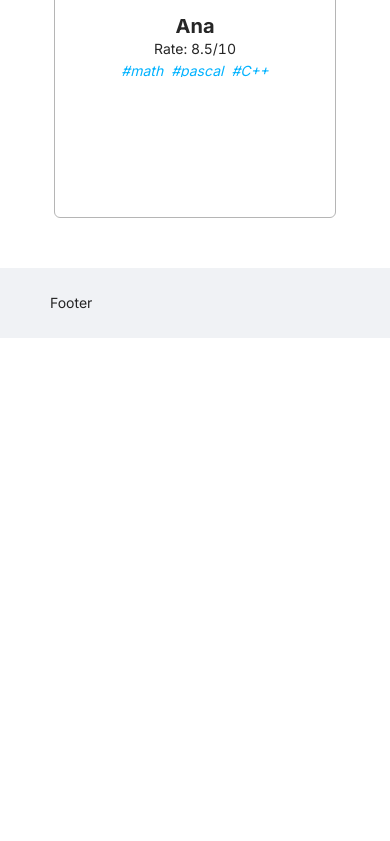
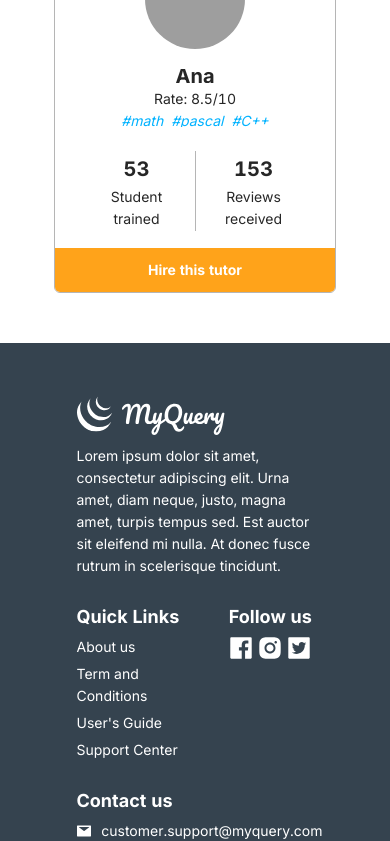
Before and after one commit to longminhdo/my-query, a React (Create React App) app: page /home in a window 390 px wide. Shown: the part 5190-6031 px from the top of the page. Before the commit the page ends 5528 px from the top, so only its background shows below. Built offline with nearby package versions, Linux system fonts and the light colour scheme; grey boxes are pictures that could not be loaded.

Commit message:
update deploy full landing responsive

```diff
--- a/src/components/LandingPages/LandingPageTutorCard/LandingPageTutorCard.scss
+++ b/src/components/LandingPages/LandingPageTutorCard/LandingPageTutorCard.scss
@@ -1,7 +1,8 @@
 @import '@/styles/globalStyles.scss';
 
 .landing-page-tutor-card {
-  height: 340px;
+  position: relative;
+  height: 365px;
   width: 282px;
   background-color: $main-white-color;
   border: 1px solid $gray-color-2;
@@ -57,5 +58,44 @@
       width: fit-content;
       justify-content: flex-start;
     }
+    .tutor-rewards {
+      margin-top: 20px;
+      display: flex;
+      justify-content: center;
+      align-items: center;
+      flex-wrap: wrap;
+      gap: 20px;
+
+      .tutor-rewards-item {
+        b {
+          font-size: 20px;
+        }
+        text-align: center;
+        width: 60px;
+        max-width: 60px;
+        overflow: hidden;
+      }
+    }
+  }
+
+  .card-button {
+    position: absolute;
+    background-color: $main-orange-color;
+    width: 100%;
+    height: 44px;
+    bottom: 0;
+    display: flex;
+    align-items: center;
+    justify-content: center;
+    color: white;
+    font-weight: 700;
+
+    &:hover {
+      cursor: pointer;
+    }
+    -webkit-user-select: none; /* Chrome all / Safari all */
+    -moz-user-select: none; /* Firefox all */
+    -ms-user-select: none; /* IE 10+ */
+    user-select: none;
   }
 }
--- a/src/components/LandingPages/LandingPageTutorCard/LandingPageTutorCard.tsx
+++ b/src/components/LandingPages/LandingPageTutorCard/LandingPageTutorCard.tsx
@@ -26,6 +26,21 @@ const LandingPageTutorCard: FunctionComponent<
           <CategoryTag tagName='pascal' />
           <CategoryTag tagName='C++' />
         </div>
+        <div className='tutor-rewards'>
+          <div className='tutor-rewards-item'>
+            <b> 53</b>
+            <p>Student trained</p>
+          </div>
+          <Divider
+            type='vertical'
+            style={{ height: 80, borderColor: '#b5b5b5' }}
+          />
+          <div className='tutor-rewards-item'>
+            <b> 153</b>
+            <p>Reviews received</p>
+          </div>
+        </div>
+        <div className='card-button'>Hire this tutor</div>
       </div>
     </div>
   );
--- a/src/components/Layout/AppLayout.scss
+++ b/src/components/Layout/AppLayout.scss
@@ -82,6 +82,78 @@
     }
   }
 
+  .app-layout-footer {
+    background-color: $dark-blue-color-2;
+    padding-top: 40px;
+    padding-bottom: 40px;
+    color: $main-white-color;
+    display: flex;
+    justify-content: center;
+
+    .footer-content {
+      width: 90%;
+      max-width: 900px;
+
+      .footer-col {
+        padding-top: 10px;
+        b {
+          font-size: 18px;
+        }
+
+        .footer-col-content {
+          margin-top: 20px;
+          display: flex;
+          flex-direction: column;
+          gap: 5px;
+
+          @include mobile {
+            margin-top: 5px;
+          }
+
+          p {
+            margin: 0;
+
+            span {
+              margin-right: 20px;
+            }
+
+            &:hover {
+              color: $main-orange-color;
+              cursor: pointer;
+              -webkit-user-select: none; /* Chrome all / Safari all */
+              -moz-user-select: none; /* Firefox all */
+              -ms-user-select: none; /* IE 10+ */
+              user-select: none;
+            }
+          }
+        }
+
+        .footer-col-content-media {
+          margin-top: 20px;
+          display: flex;
+          gap: 5px;
+
+          @include mobile {
+            margin-top: 5px;
+          }
+
+          p {
+            margin: 0;
+
+            &:hover {
+              color: $main-orange-color;
+              cursor: pointer;
+              -webkit-user-select: none; /* Chrome all / Safari all */
+              -moz-user-select: none; /* Firefox all */
+              -ms-user-select: none; /* IE 10+ */
+              user-select: none;
+            }
+          }
+        }
+      }
+    }
+  }
+
   //MOBILE
   .app-layout-header-mobile {
     background: $main-white-color;
--- a/src/components/Layout/AppLayout.tsx
+++ b/src/components/Layout/AppLayout.tsx
@@ -1,7 +1,17 @@
 import MyQueryLogo from '@/assets/myquery-logo.svg';
+import MyQueryLogoWhite from '@/assets/myquery-logo-white.svg';
 import { routePaths } from '@/const/routePaths';
-import { MenuFoldOutlined, MenuUnfoldOutlined } from '@ant-design/icons';
-import { Drawer, Layout } from 'antd';
+import {
+  MenuFoldOutlined,
+  MenuUnfoldOutlined,
+  PhoneFilled,
+  HomeFilled,
+  MailFilled,
+  FacebookFilled,
+  InstagramFilled,
+  TwitterSquareFilled,
+} from '@ant-design/icons';
+import { Col, Drawer, Layout, Row } from 'antd';
 import { FunctionComponent, useEffect, useState } from 'react';
 import { Link, NavLink } from 'react-router-dom';
 import './AppLayout.scss';
@@ -130,7 +140,104 @@ const AppLayout: FunctionComponent<AppLayoutProps> = ({ children }) => {
         </div>
       </Drawer>
       <Content style={{ marginTop: 70 }}>{children}</Content>
-      <Footer>Footer</Footer>
+      <Footer className='app-layout-footer'>
+        <Row className='footer-content' gutter={[24, 16]}>
+          <Col
+            className='logo-col'
+            xs={{ span: 24, order: 1 }}
+            md={{ span: 17, order: 1 }}
+            lg={{ span: 8, order: 1 }}
+          >
+            <img src={MyQueryLogoWhite} alt='' />
+            <p style={{ marginBottom: 0 }}>
+              Lorem ipsum dolor sit amet, consectetur adipiscing elit. Urna
+              amet, diam neque, justo, magna amet, turpis tempus sed. Est auctor
+              sit eleifend mi nulla. At donec fusce rutrum in scelerisque
+              tincidunt.{' '}
+            </p>
+          </Col>
+          <Col
+            className='footer-col'
+            xs={{ span: 14, order: 2 }}
+            md={{ span: 7, order: 2 }}
+            lg={{ span: 5, order: 2 }}
+          >
+            <b>Quick Links</b>
+            <div className='footer-col-content'>
+              <p>About us</p>
+              <p>Term and Conditions</p>
+              <p>User's Guide</p>
+              <p>Support Center</p>
+            </div>
+          </Col>
+          <Col
+            className='footer-col'
+            xs={{ span: 24, order: 4 }}
+            md={{ span: 17, order: 3 }}
+            lg={{ span: 8, order: 3 }}
+          >
+            <b>Contact us</b>
+            <div className='footer-col-content'>
+              <p>
+                <Row>
+                  <Col xs={2} md={{ span: 2 }} lg={3}>
+                    <MailFilled />
+                  </Col>
+                  <Col xs={{ span: 21 }} md={{ span: 22 }} lg={21}>
+                    <div style={{ width: 'fit-content', marginLeft: 5 }}>
+                      customer.support@myquery.com
+                    </div>
+                  </Col>
+                </Row>
+              </p>
+              <p>
+                <Row>
+                  <Col xs={2} md={{ span: 2 }} lg={3}>
+                    <PhoneFilled />
+                  </Col>
+                  <Col xs={{ span: 22 }} md={{ span: 22 }} lg={21}>
+                    <div style={{ width: 'fit-content', marginLeft: 5 }}>
+                      +84 823-232-222
+                    </div>
+                  </Col>
+                </Row>
+              </p>
+              <p>
+                <Row>
+                  <Col xs={2} md={{ span: 2 }} lg={3}>
+                    <HomeFilled />
+                  </Col>
+                  <Col xs={{ span: 21 }} md={{ span: 22 }} lg={21}>
+                    <div style={{ width: 'fit-content', marginLeft: 5 }}>
+                      Sailling Tower, 111A Pastuer Street, District 1, Ho Chi
+                      Minh City, Viet Nam
+                    </div>
+                  </Col>
+                </Row>
+              </p>
+            </div>
+          </Col>
+          <Col
+            className='footer-col'
+            xs={{ span: 10, order: 3 }}
+            md={{ span: 7, order: 4 }}
+            lg={{ span: 3, order: 4 }}
+          >
+            <b>Follow us</b>
+            <div className='footer-col-content-media'>
+              <p>
+                <FacebookFilled style={{ fontSize: 24 }} />
+              </p>
+              <p>
+                <InstagramFilled style={{ fontSize: 24 }} />
+              </p>
+              <p>
+                <TwitterSquareFilled style={{ fontSize: 24 }} />
+              </p>
+            </div>
+          </Col>
+        </Row>
+      </Footer>
     </Layout>
   );
 };
```
Also changed, not shown: src/assets/myquery-logo-white.png (added), src/assets/myquery-logo-white.svg (added).
